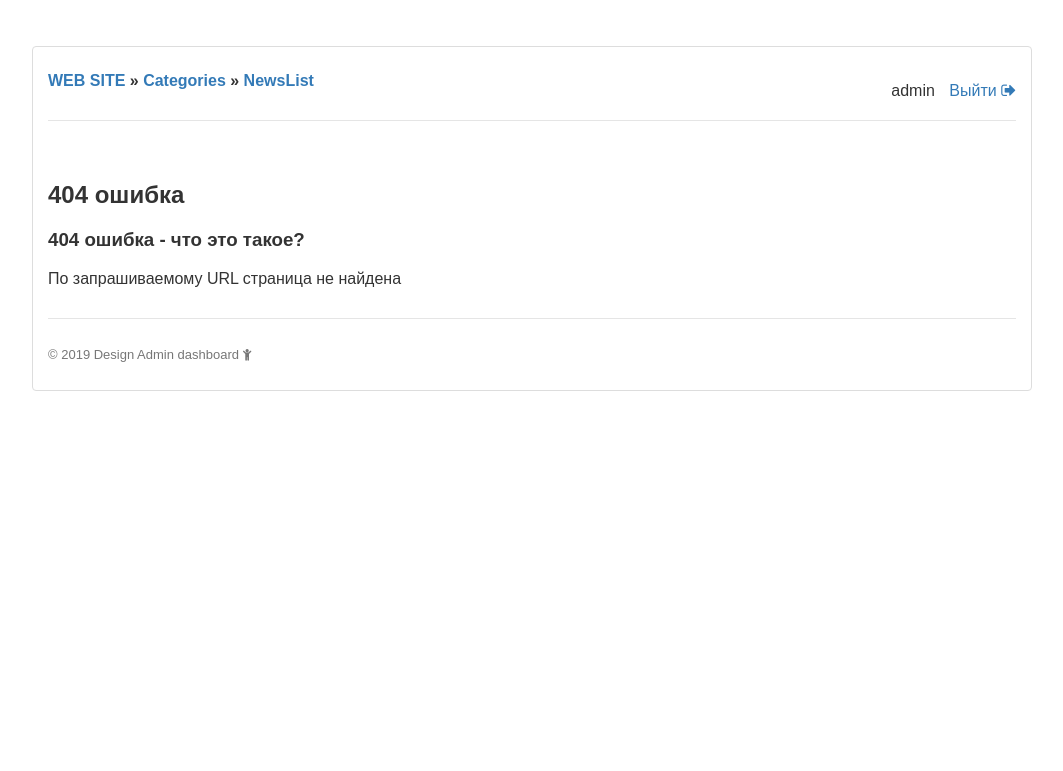
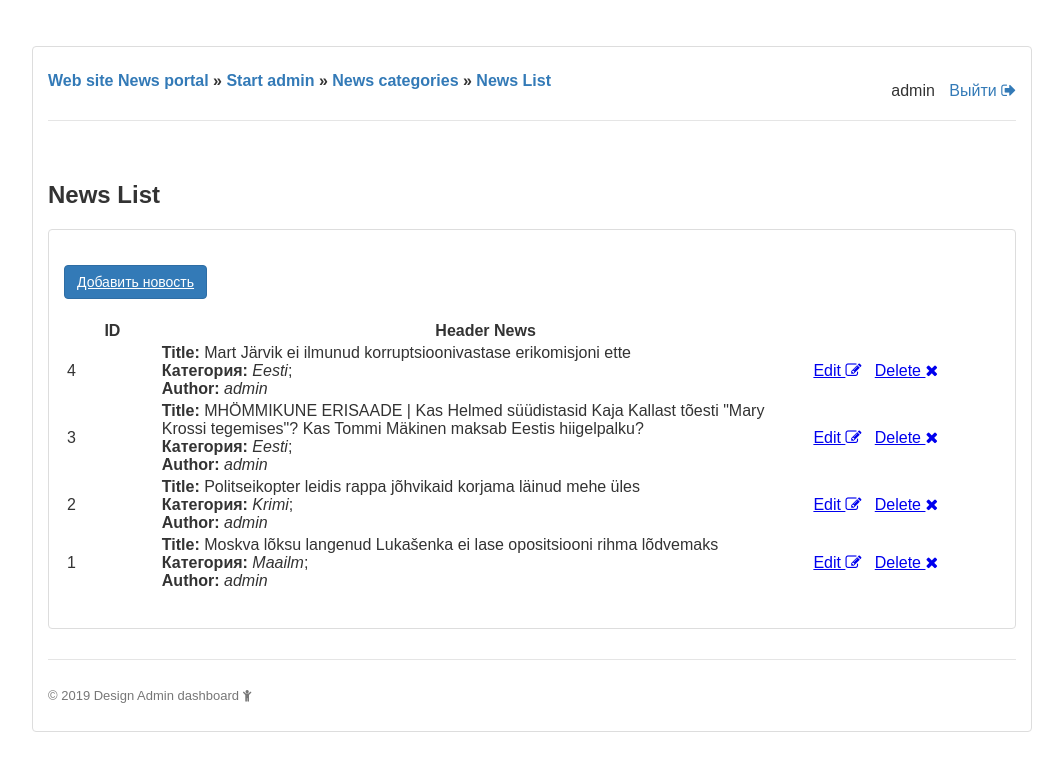
Before and after one commit to Vitali-Kol/news-php-classic, a PHP site: page /admin/newsAdmin in a window 1280 px wide. Shown: the top 771 px of the page, without its empty margins (108-1171 px from the left). Run offline with PHP 8.4, Linux system fonts and the light colour scheme; a user stored in the database is signed in; data comes from the database, SQL or seed files in the repository.

Commit message:
Add admin news list management (newsAdmin) according to specification

```diff
--- /dev/null
+++ b/admin/controllerAdmin/controllerAdminNews.php
@@ -0,0 +1,11 @@
+<?php
+class controllerAdminNews {
+
+    //list News
+    public static function NewsList() {
+        $arr = modelAdminNews::getNewsList();
+        include_once 'viewAdmin/newsList.php';
+    }
+
+}//class
+?>
--- a/admin/index.php
+++ b/admin/index.php
@@ -1,10 +1,15 @@
 <?php
 session_start();
-require_once '../inc/Database.php';
-include_once ("modelAdmin/modelAdmin.php");
-include_once ("controllerAdmin/controllerAdmin.php");
+//session_destroy();
+require_once('../inc/Database.php');//База данных
 
-include ('routeAdmin/routingAdmin.php'); //!!!!
+include_once("modelAdmin/modelAdmin.php");
+include_once("modelAdmin/modelAdminNews.php");
+
+include_once("controllerAdmin/controllerAdmin.php");
+include_once("controllerAdmin/controllerAdminNews.php");
+
+include_once("routeAdmin/routingAdmin.php");
 
 echo $response;
 ?>
--- /dev/null
+++ b/admin/modelAdmin/modelAdminNews.php
@@ -0,0 +1,12 @@
+<?php
+class modelAdminNews{
+
+    public static function getNewsList() {
+        $query = "SELECT news.*, category.name, users.username from news, category, users WHERE news.category_id=category.id AND news.user_id=users.id ORDER BY `news`.`id` DESC";
+        $db = new Database();
+        $arr = $db->getAll($query);
+        return $arr;
+    }
+
+}//class
+?>
--- a/admin/routeAdmin/routingAdmin.php
+++ b/admin/routeAdmin/routingAdmin.php
@@ -20,6 +20,12 @@ elseif ($path == 'logout')
     $response = controllerAdmin::logoutAction();
 }
 
+//---------------------------listNews
+elseif ($path == 'newsAdmin')
+{
+    $response = controllerAdminNews::NewsList();
+}
+
 else
 {   // Страница не существует
     $response = controllerAdmin::error404();
--- /dev/null
+++ b/admin/viewAdmin/newsList.php
@@ -0,0 +1,38 @@
+<?php ob_start() ?>
+
+<h2>News List </h2>
+
+<div class="container" style="min-height:400px; width: 100%;">
+    <div style="margin:20px 0;">
+        <a class="btn btn-primary" href="newsAdd" role="button">Добавить новость</a>
+    </div>
+    <div class="col-md-11" style="padding-left:0; width: 100%;">
+        <table class='table table-bordered table-responsive'>
+            <tr>
+                <th width="10%">ID</th>
+                <th width="70%">Header News</th>
+                <th width="20%"></th>
+            </tr>
+            <?php
+            if (isset($arr) && is_array($arr)) {
+                foreach ($arr as $row) {
+                    echo '<tr>';
+                    echo '<td>'.$row['id'].'</td>';
+                    echo '<td><b>Title:</b> '.$row['title'].'<br>';
+                    echo '<b>Категория: </b><i>'.$row['name'].'</i>; ';
+                    echo '<br><b>Author: </b><i>'.$row['username'].'</i>';
+                    echo '</td>';
+                    echo '<td>
+                    <a href="newsEdit?id='.$row['id'].'" class="text-primary">Edit <i class="fa fa-pencil-square-o" aria-hidden="true"></i></a> &nbsp;
+                    <a href="newsDel?id='.$row['id'].'" class="text-danger">Delete <i class="fa fa-times" aria-hidden="true"></i></a>
+                    </td>';
+                    echo '</tr>';
+                }
+            }
+            ?>
+        </table>
+    </div>
+</div>
+<?php $content = ob_get_clean(); ?>
+
+<?php include "viewAdmin/templates/layout.php"; ?>
--- a/admin/viewAdmin/templates/layout.php
+++ b/admin/viewAdmin/templates/layout.php
@@ -30,9 +30,10 @@
 
             if(isset($_SESSION["status"]) && $_SESSION["status"]=="admin"){
 
-                echo '<h4><a href="../" target=_blank>WEB SITE </a>';
-                echo ' &#187 <a href="categoryAdmin">Categories </a>';
-                echo ' &#187 <a href="newsAdmin">NewsList </a>';
+                echo '<h4><a href="../" target=_blank>Web site News portal</a>';
+                echo ' &#187 <a href="./">Start admin</a>';
+                echo ' &#187 <a href="categoryAdmin">News categories</a>';
+                echo ' &#187 <a href="newsAdmin">News List</a>';
 
                 echo ' </h4>';
             }else{
```
